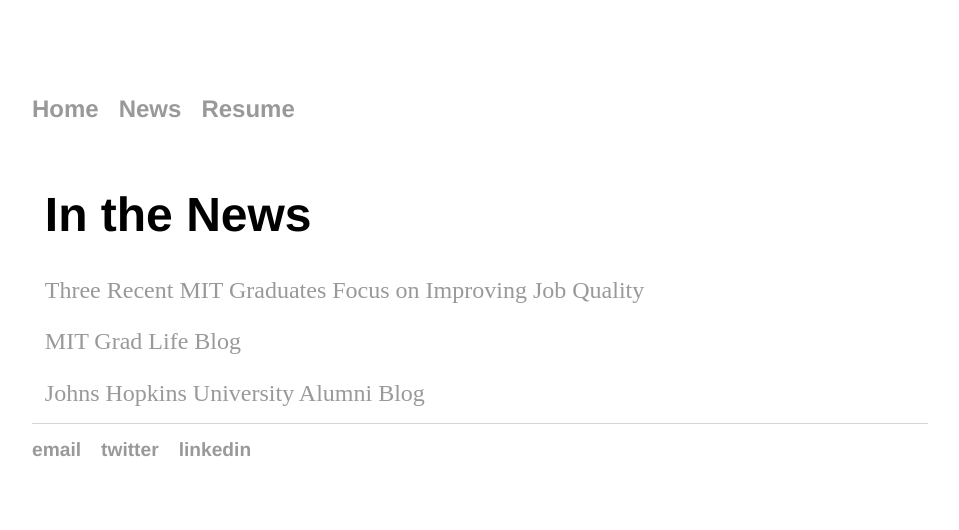
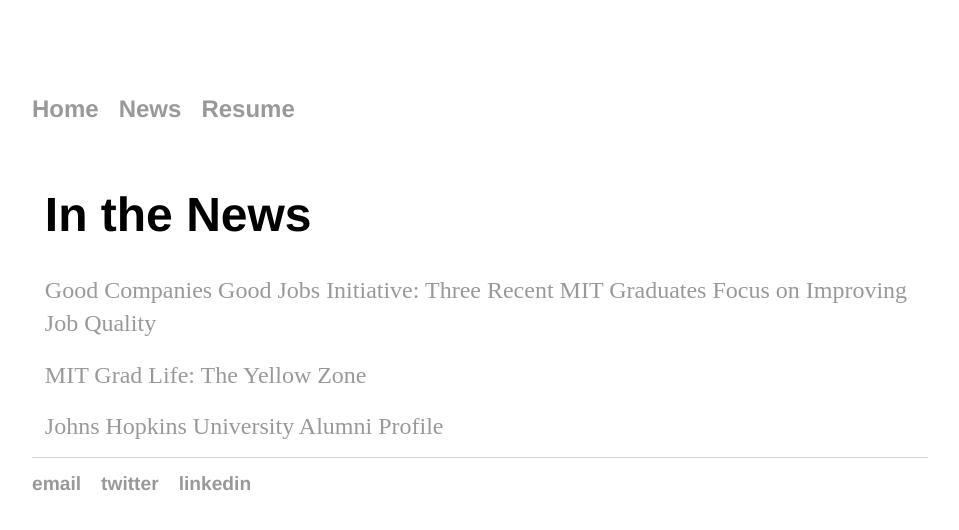
Before and after one commit to paigeboehmcke/paigeboehmcke.github.io, a Jekyll site: the page built from news/index.html, in a window 1280 px wide. Shown: the top 530 px of the page, without its empty margins (160-1119 px from the left). Built offline with Jekyll 4.4.1, drawn with Linux system fonts in a browser that asks for light colours.

Commit message:
Update index.html

```diff
--- a/news/index.html
+++ b/news/index.html
@@ -4,9 +4,9 @@ title: About Paige Boehmcke
 ---
 <div class="blurb">
 	<h1>In the News</h1>
-	<a href="https://gcgj.mit.edu/whats-new/blog/three-recent-mit-graduates-focus-improving-job-quality">Three Recent MIT Graduates Focus on Improving Job Quality</a>
+	<a href="https://gcgj.mit.edu/whats-new/blog/three-recent-mit-graduates-focus-improving-job-quality">Good Companies Good Jobs Initiative: Three Recent MIT Graduates Focus on Improving Job Quality</a>
 	<br></br>
-	<a href="https://alum.mit.edu/slice/grad-life-yellow-zone">MIT Grad Life Blog</a>
+	<a href="https://alum.mit.edu/slice/grad-life-yellow-zone">MIT Grad Life: The Yellow Zone</a>
 	<br></br>
-	<a href="https://engineering.jhu.edu/materials/2015/05/08/paige-boehmcke/#.XPcXCdNKiRs">Johns Hopkins University Alumni Blog</a>
+	<a href="https://engineering.jhu.edu/materials/2015/05/08/paige-boehmcke/#.XPcXCdNKiRs">Johns Hopkins University Alumni Profile</a>
 </div>
```
